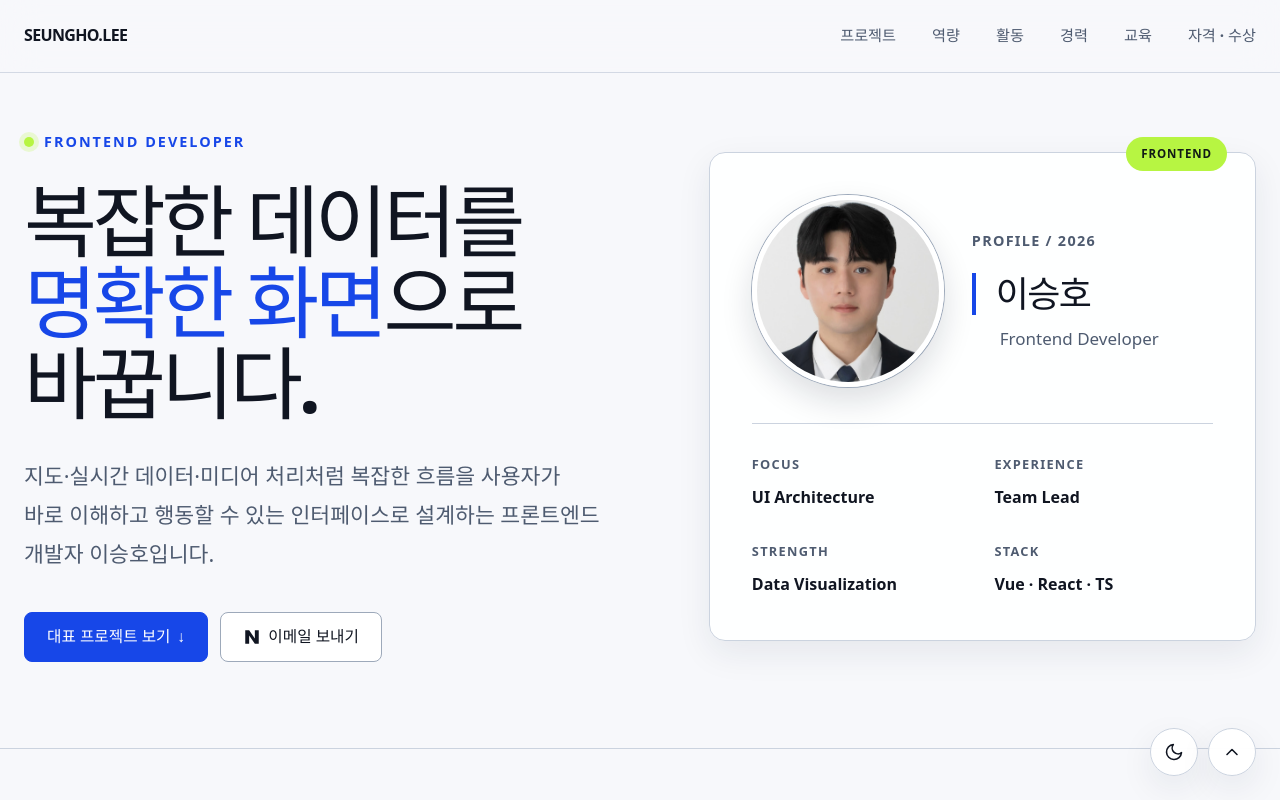
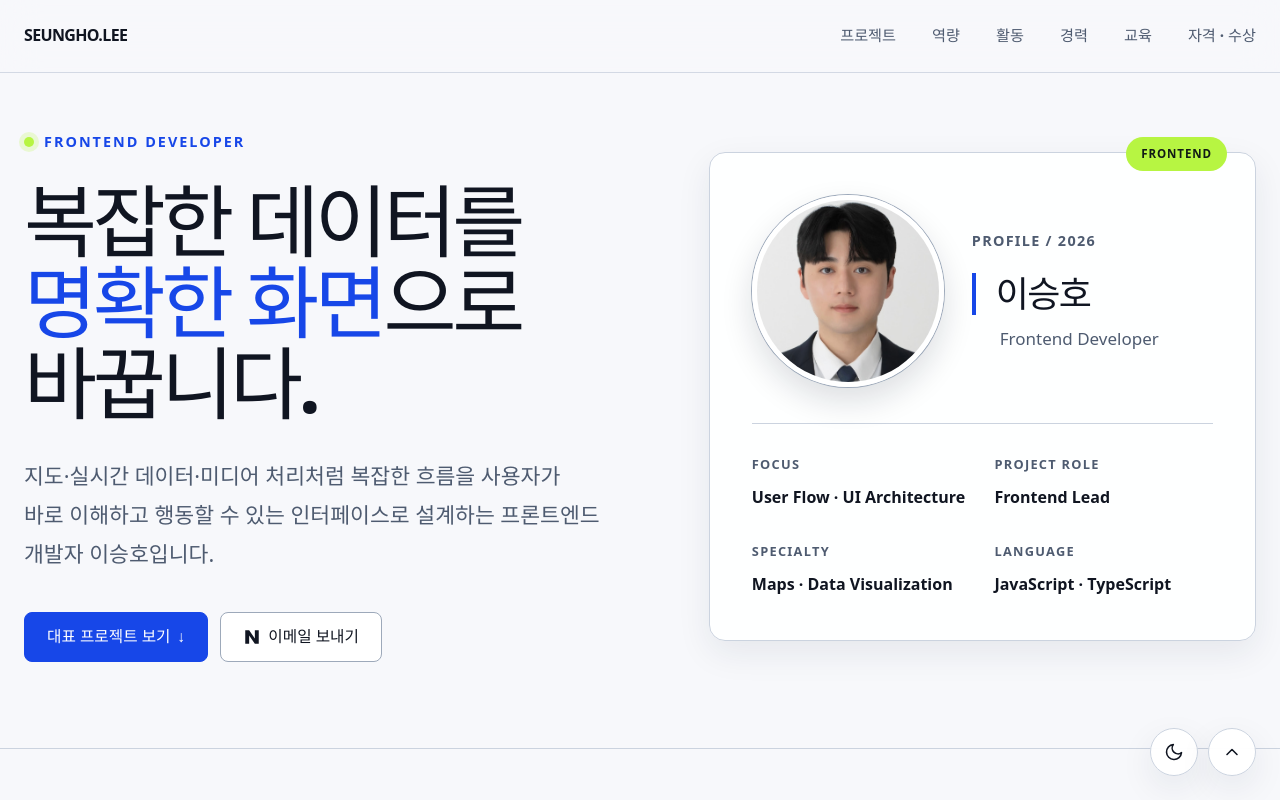
Before and after one commit to iseungho/iseungho.github.io, a Vue app: page / in a window 1280 px wide. Shown: the top 800 px of the page. Built offline with nearby package versions, Linux system fonts and the light colour scheme.

Commit message:
Refine profile summary

```diff
--- a/src/App.vue
+++ b/src/App.vue
@@ -487,10 +487,10 @@ const awards = [
               </div>
             </div>
             <dl class="profile-facts">
-              <div><dt>Focus</dt><dd>UI Architecture</dd></div>
-              <div><dt>Experience</dt><dd>Team Lead</dd></div>
-              <div><dt>Strength</dt><dd>Data Visualization</dd></div>
-              <div><dt>Stack</dt><dd>Vue · React · TS</dd></div>
+              <div><dt>Focus</dt><dd>User Flow · UI Architecture</dd></div>
+              <div><dt>Project Role</dt><dd>Frontend Lead</dd></div>
+              <div><dt>Specialty</dt><dd>Maps · Data Visualization</dd></div>
+              <div><dt>Language</dt><dd>JavaScript · TypeScript</dd></div>
             </dl>
           </aside>
         </div>
```
